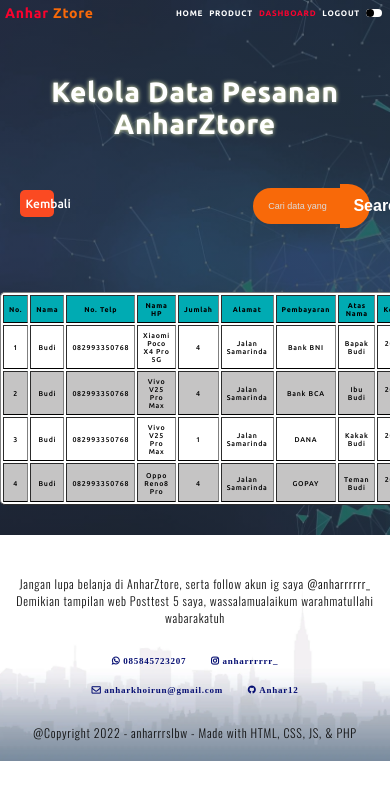
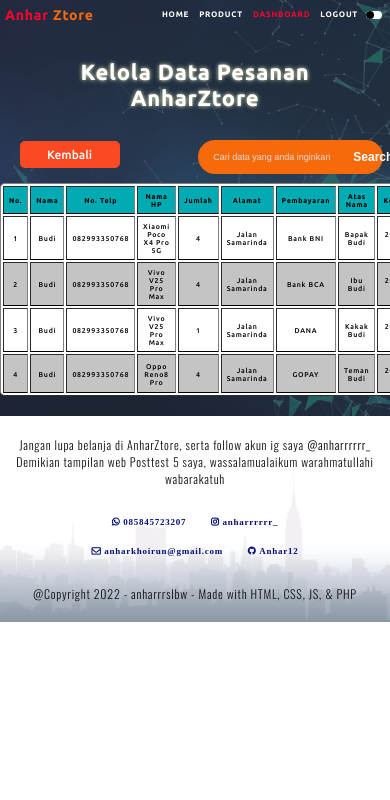
Before and after one commit to Anhar12/PA-WEB, a PHP site: page /pengguna/admin/kelola-pesanan.php in a window 390 px wide; the page is wider, and only the part inside the window is pictured. Shown: the top 800 px of that part. Run offline with PHP 8.4, Linux system fonts and the light colour scheme; a user stored in the database is signed in; data comes from the database, SQL or seed files in the repository.

Commit message:
Update style.css

```diff
--- a/style.css
+++ b/style.css
@@ -823,6 +823,9 @@ table a{
 
 /* media query*/
 @media screen and (max-width: 700px){
+    .bawah{
+        padding-top: 10px;
+    }
     .atas{
         min-height: 500px;
     }
@@ -852,9 +855,17 @@ table a{
     }
     .search input {
         font-size: 9px;
+        height: 8px;
     }
-    .search button {
-        font-size: 9px;
+    .search .searching{
+        font-size: 12px;
+        padding: 9px;
+    }
+    .crud .anu_search{
+        width: 150px;
+    }
+    .crud table{
+        margin-top: 10px;
     }
     .produk {
         margin: 20px;
@@ -884,6 +895,10 @@ table a{
     .review h2 {
         font-size: 12px;
     }
+    footer{
+        padding-top: 0;
+        margin-top: 0;
+    }
     footer p {
         font-size: 12px;
     }
@@ -894,7 +909,8 @@ table a{
         font-size: 16px;
     }
     .crud h1{
-        font-size: 28px;
+        font-size: 22px;
+        margin: 30px;
     }
     .crud table{
         font-size: 7px;
@@ -907,8 +923,10 @@ table a{
         padding: 5px;
     }
     .crud .btn-kelola{
-        margin-bottom: 5px;
         margin-left: 20px;
+    }
+    .crud .btn-kelola button{
+        width: 100px;
     }
     .crud .btn-kelola-admin{
         margin-bottom: 5px;
@@ -964,7 +982,9 @@ table a{
     #gmbr_tbl{
         width: 50%;
     }
-
+    .img-container img{
+        width: 150px;
+    }
     .about h1 {
         font-size: 35px;
     }
@@ -975,12 +995,12 @@ table a{
         width: 50%;
     }
     .form h2 {
-        font-size: 24px;
+        padding-top: 10px;
+        font-size: 20px;
     }
     .order-detail {
         font-size: 9px;
         width: 250px;
-
     }
     .detail {
         padding-top: 5px;
@@ -999,14 +1019,31 @@ table a{
         font-size: 20px;
         height: 25px;
     }
+    .container .produk-div-right{
+        margin: 0;
+    }
+    .boxPesanan .pesanan{
+        width: 50%;
+    }
+    .boxPesanan img{
+        width: 45%;
+    }
 }
 
 @media screen and (max-width: 420px){
     #logo {
         font-size: 14px;
     }
+    .atas{
+        min-height: 350px;
+        padding-bottom: 20px;
+    }
     .bawah{
-        padding-top: 20px;
+        margin-top: 0;
+        padding-top: 0;
+    }
+    .bawah .container{
+        padding-top: 0;
     }
     nav{
         padding: 5px;
@@ -1016,6 +1053,7 @@ table a{
         top: 0;
     }
     .navbar ul li a{
+        margin: 2px;
         font-size: 8px;
     }
     .deskripsi h1 {
@@ -1030,6 +1068,7 @@ table a{
     }
     .container h1{
         font-size: 26px;
+        margin: 0;
     }
     .container p{
         font-size: 10px;
@@ -1086,7 +1125,7 @@ table a{
         font-size: 9px;
     }
     .crud h1{
-        font-size: 28px;
+        font-size: 22px;
     }
     .crud table{
         font-size: 7px;
@@ -1190,5 +1229,4 @@ table a{
         font-size: 20px;
         height: 25px;
     }
-
 }
```
